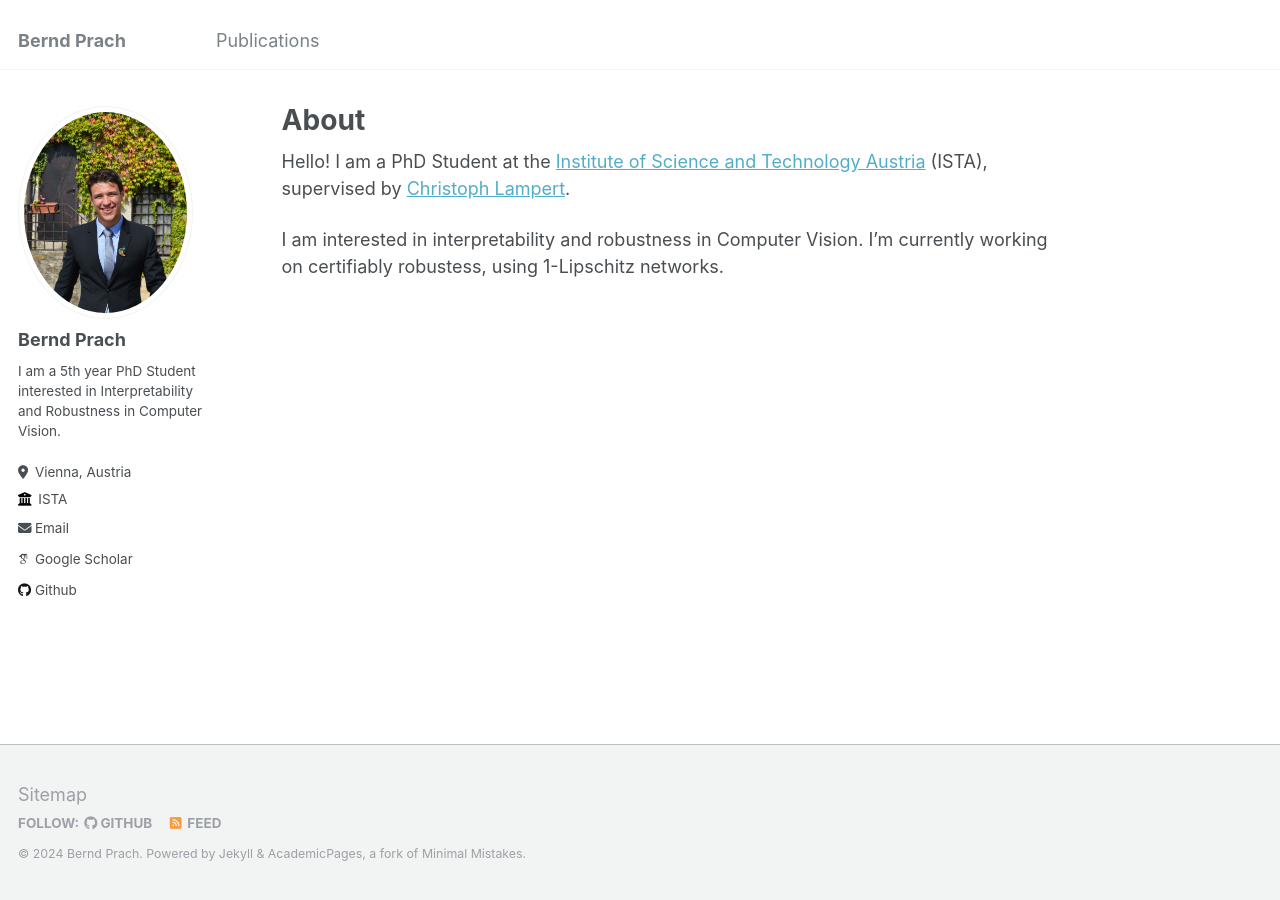
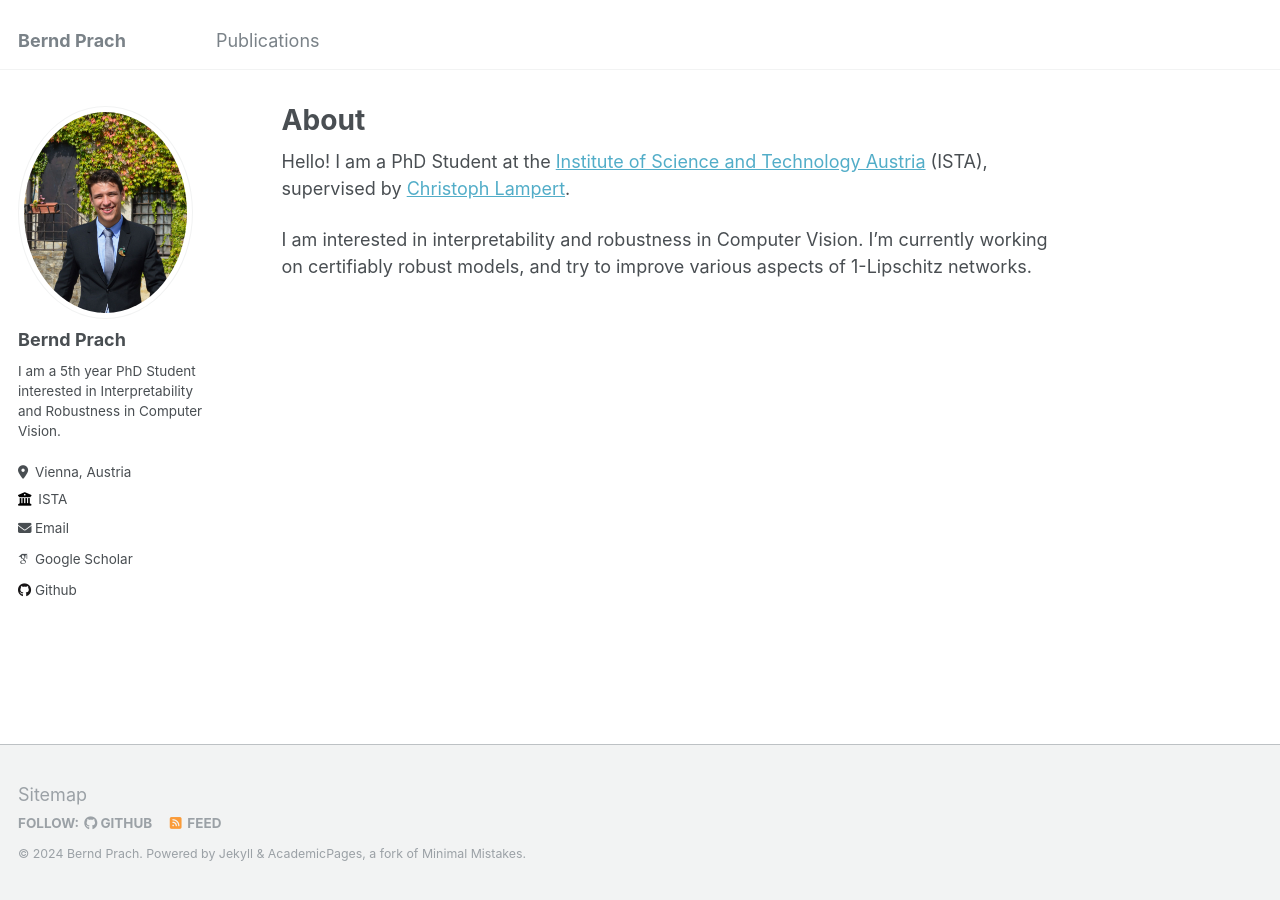
Before and after one commit to berndprach/berndprach.github.io, a Jekyll site: the page built from _pages/about.md, in a window 1280 px wide. Built offline with Jekyll 4.4.1, drawn with Linux system fonts in a browser that asks for light colours; some web fonts are replaced.

Commit message:
Update about.md

```diff
--- a/_pages/about.md
+++ b/_pages/about.md
@@ -12,4 +12,4 @@ at the [Institute of Science and Technology Austria](https://www.ist.ac.at/home)
 supervised by [Christoph Lampert](https://cvml.ista.ac.at/).
 
 I am interested in interpretability and robustness in Computer Vision.
-I'm currently working on certifiably robustess, using 1-Lipschitz networks.
+I'm currently working on certifiably robust models, and try to improve various aspects of 1-Lipschitz networks.
```
